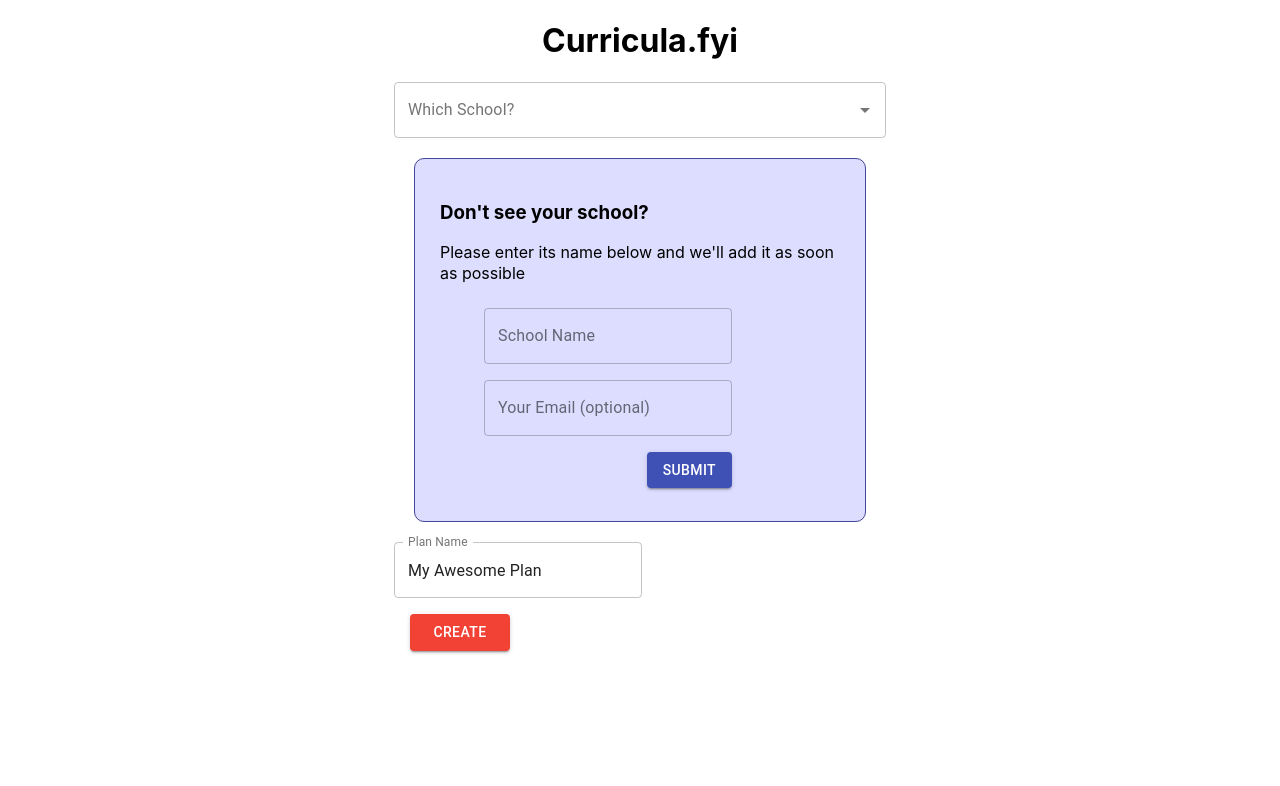
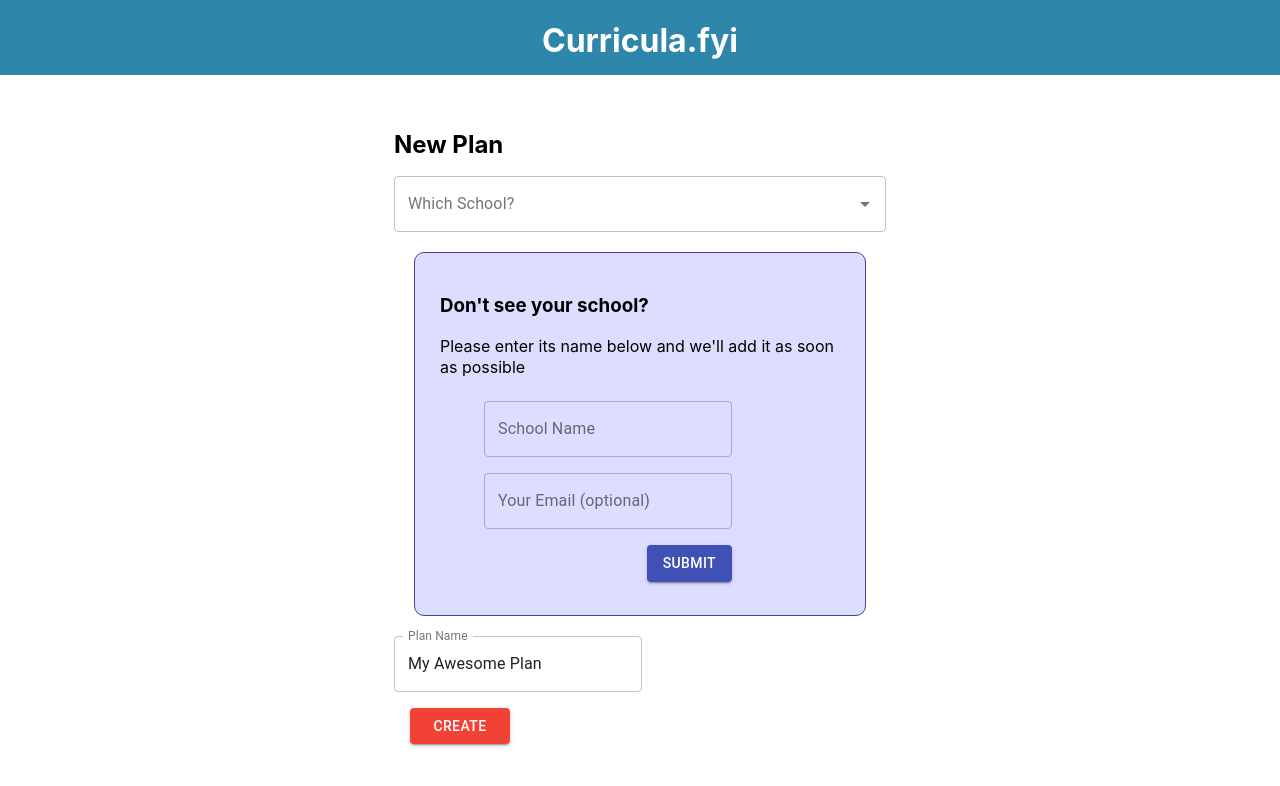
Before and after one commit to minitay/curricula.fyi, a React (Create React App) app: page /plans/new in a window 1280 px wide. Shown: the top 786 px of the page. Built offline with nearby package versions, Linux system fonts and the light colour scheme; the HTML template or start-up script is replaced by a standard one.

Commit message:
Added a header

```diff
--- a/src/App.tsx
+++ b/src/App.tsx
@@ -1,7 +1,7 @@
 import React from "react";
 import { createUseStyles } from "react-jss";
 import schools from "./schools";
-import { BrowserRouter as Router, Route, Switch, Link } from "react-router-dom";
+import { BrowserRouter as Router, Route, Switch } from "react-router-dom";
 import ComparePage from "./ComparePage";
 import PlanPage from "./PlanPage";
 import ReqsPage from "./ReqsPage";
@@ -11,6 +11,7 @@
 import NewPlanPage from "./NewPlanPage";
 import { createMuiTheme } from "@material-ui/core/styles";
 import { MuiThemeProvider } from "@material-ui/core/styles";
+import Header from "./Header";
 
 const styles = {
   App: {
@@ -41,7 +42,7 @@
 
 function App() {
   const classes = useStyles();
-  const [userKey, setUserKey] = useLocalStorage("userKey", uuid());
+  const [userKey] = useLocalStorage("userKey", uuid());
   const theme = createMuiTheme({
     palette: {
       secondary: {
@@ -61,27 +62,15 @@
               <HomePage userKey={userKey} />
             </Route>
             <Route path="/compare">
-              <Link to="/">
-                <h1 className={classes.header}> Curricula.fyi </h1>
-              </Link>
+              <Header />
               <ComparePage />
             </Route>
             <Route path="/plans/new">
-              <Link to="/">
-                <h1 className={classes.header}> Curricula.fyi </h1>
-              </Link>
+              <Header />
               <NewPlanPage userKey={userKey} />
             </Route>
-            <Route path="/my-plans">
-              <Link to="/">
-                <h1 className={classes.header}> Curricula.fyi </h1>
-              </Link>
-              <HomePage userKey={userKey} />
-            </Route>
             <Route path={`/plans/:id`}>
-              <Link to="/">
-                <h1 className={classes.header}> Curricula.fyi </h1>
-              </Link>
+              <Header />
               <PlanPage userKey={userKey} />
             </Route>
           </Switch>
@@ -89,9 +78,7 @@
             {Object.values(schools).map((school) => {
               return (
                 <Route key={school.slug} path={`/reqs/${school.slug}`}>
-                  <Link to="/">
-                    <h1 className={classes.header}> Curricula.fyi </h1>
-                  </Link>
+                  <Header />
                   <ReqsPage slug={school.slug} school={school} />
                 </Route>
               );
--- /dev/null
+++ b/src/Header.tsx
@@ -0,0 +1,31 @@
+import React from "react";
+import { Link } from "react-router-dom";
+import { createUseStyles } from "react-jss";
+
+const styles = {
+  Header: {
+    width: "100vw",
+    height: "75px",
+    backgroundColor: "#2E86AB",
+    textAlign: "center",
+    marginBottom: "40px",
+  },
+  name: {
+    color: "white",
+    textDecoration: "none",
+  },
+} as const;
+const useStyles = createUseStyles(styles);
+
+const Header = () => {
+  const classes = useStyles();
+  return (
+    <div className={classes.Header}>
+      <Link to="/">
+        <h1 className={classes.name}> Curricula.fyi </h1>
+      </Link>
+    </div>
+  );
+};
+
+export default Header;
--- a/src/NewPlanPage.tsx
+++ b/src/NewPlanPage.tsx
@@ -49,6 +49,7 @@
   }
   return (
     <div className={classes.NewPlanPage}>
+      <h2> New Plan </h2>
       <form onSubmit={handleSubmit}>
         <Autocomplete
           id="schools"
```
